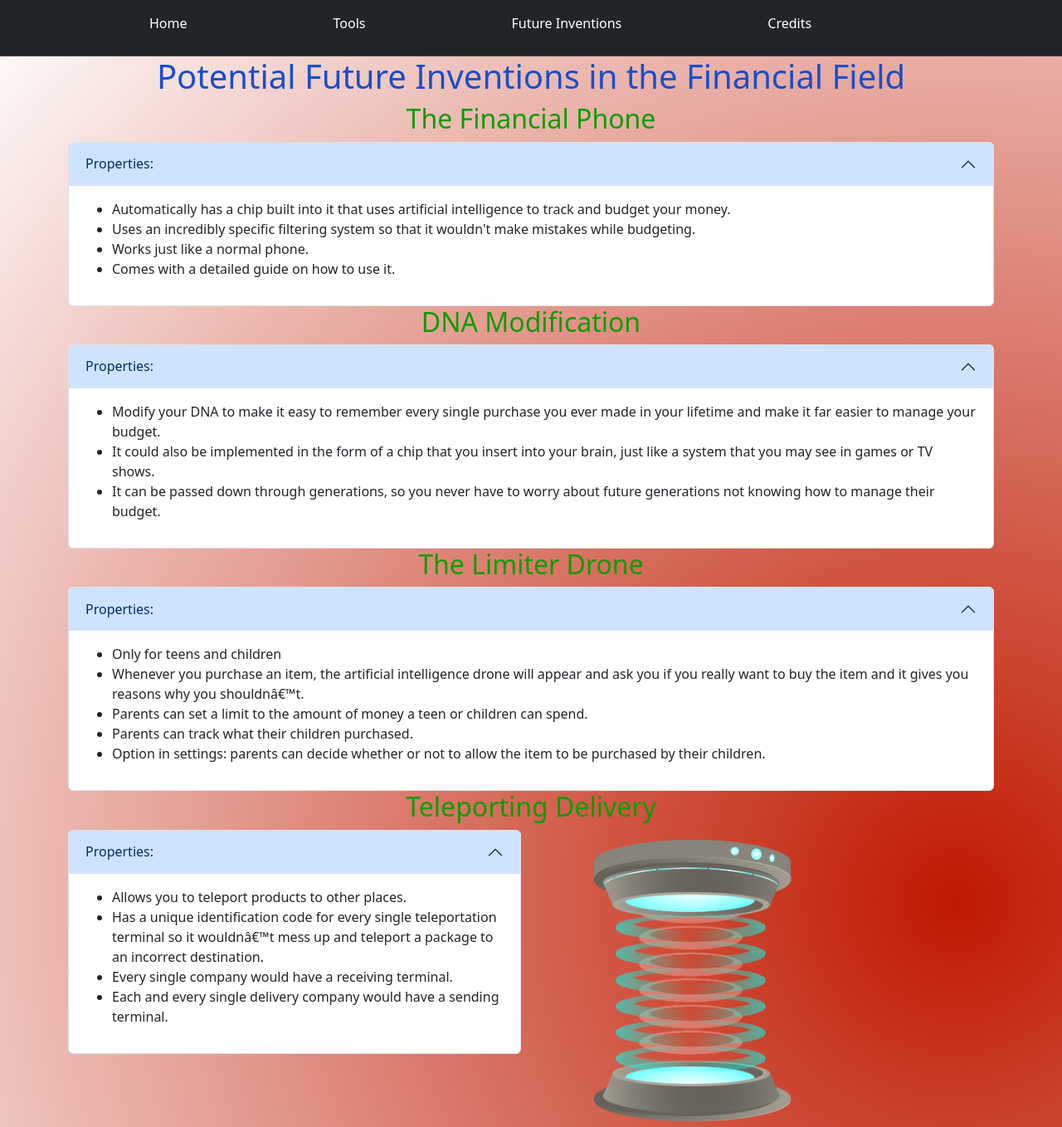
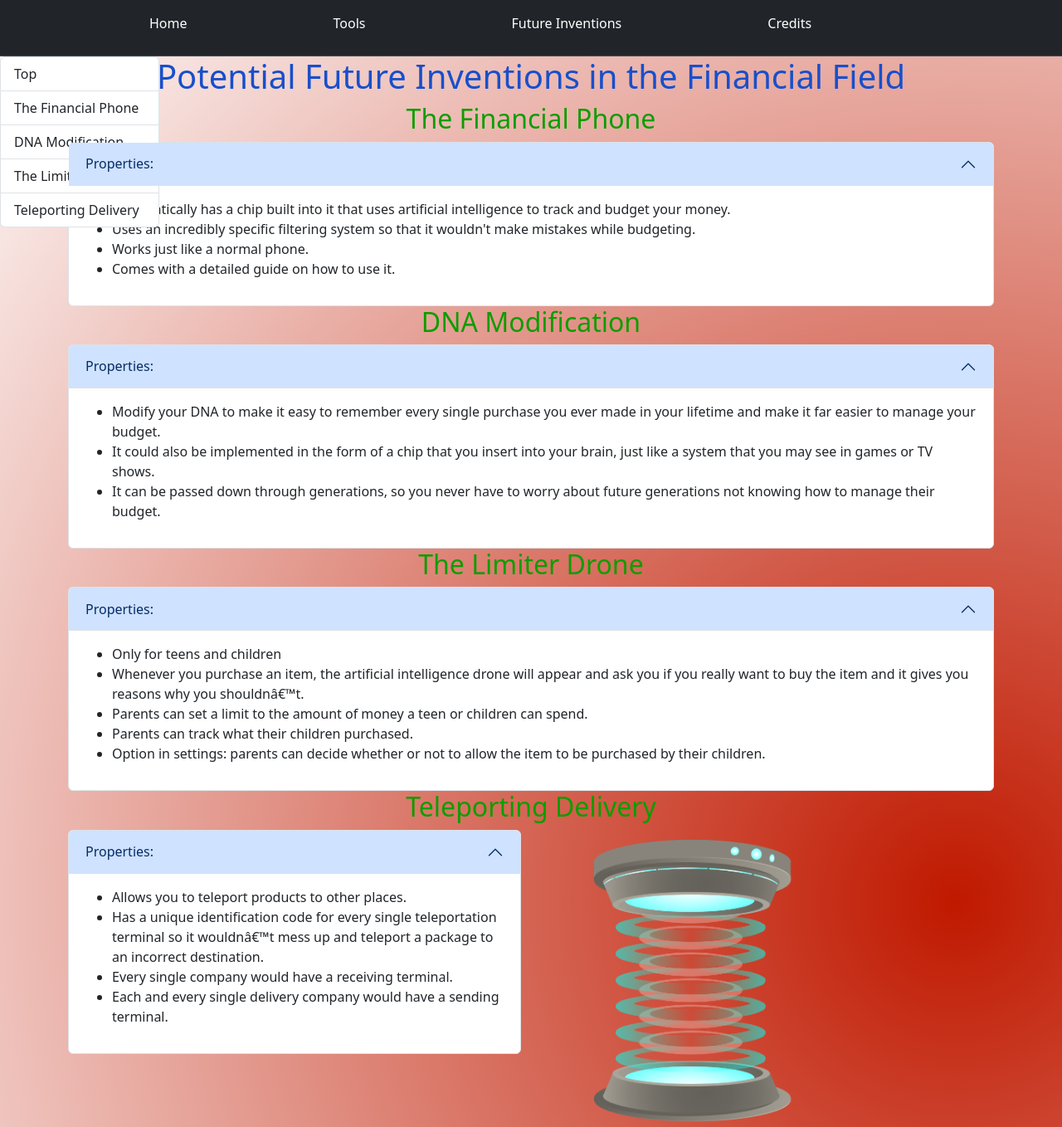
Before and after one commit to williaml4292/sep-10-freedom-project, a Jekyll site: the page built from _posts/2025-04-27-Future-Inventions.html, in a window 1280 px wide. Shown: the whole page at 83% size. Built offline with Jekyll 4.4.1, drawn with Linux system fonts in a browser that asks for light colours.

Commit message:
scrollspy

```diff
--- a/_posts/2025-04-27-Future-Inventions.html
+++ b/_posts/2025-04-27-Future-Inventions.html
@@ -2,6 +2,13 @@
 category: future
 ---
 <style>
+     .scrollspy{
+      margin-top:20vw;
+      position:fixed;
+    }
+    .width-scroll{
+      width:15vw !important;
+    }
      body{
    background-image: radial-gradient(circle at 90% 80%, transparent, white);
    animation-iteration-count: infinite;
@@ -62,11 +69,23 @@ category: future
     <link href="https://cdn.jsdelivr.net/npm/bootstrap@5.3.5/dist/css/bootstrap.min.css" rel="stylesheet" integrity="sha384-SgOJa3DmI69IUzQ2PVdRZhwQ+dy64/BUtbMJw1MZ8t5HZApcHrRKUc4W0kG879m7" crossorigin="anonymous">
 </head>
 <body>
+  <footer id="list-item-1"></footer>
     {% include navbar.html %}
-
+    <div class="row scrollspy">
+      <div class="col-2">
+        <div id="list-example" class="list-group">
+          <a class="list-group-item list-group-item-action width-scroll" href="#list-item-1">Top</a>
+          <a class="list-group-item list-group-item-action width-scroll" href="#list-item-2">The Financial Phone</a>
+          <a class="list-group-item list-group-item-action width-scroll" href="#list-item-3">DNA Modification</a>
+          <a class="list-group-item list-group-item-action width-scroll" href="#list-item-4">The Limiter Drone</a>
+          <a class="list-group-item list-group-item-action width-scroll" href="#list-item-5">Teleporting Delivery</a>
+        </div>
+      </div>
+    </div>
     <div class="container">
         <h1> Potential Future Inventions in the Financial Field </h1>
     </div>
+    <footer id="list-item-2"></footer>
     <div class="container">
         <h2> The Financial Phone </h2>
         <div class="accordion" id="accordionExample">
@@ -97,6 +116,7 @@ category: future
             </div>
         </div>
 </div>
+<footer id="list-item-3"></footer>
         <div class="container">
             <h2> DNA Modification </h2>
             <div class="accordion" id="accordionExample">
@@ -124,6 +144,7 @@ category: future
                 </div>
             </div>
 </div>
+<footer id="list-item-4"></footer>
             <div class="container">
                 <h2> The Limiter Drone </h2>
                 <div class="accordion" id="accordionExample">
@@ -157,6 +178,7 @@ category: future
                     </div>
                 </div>
                 </div>
+                <footer id="list-item-5"></footer>
                 <div class="container">
                     <h2> Teleporting Delivery </h2>
                       <div class="row">
```
Also changed, not shown: _posts/2025-04-27-Tools.html (+21 -1 lines).
